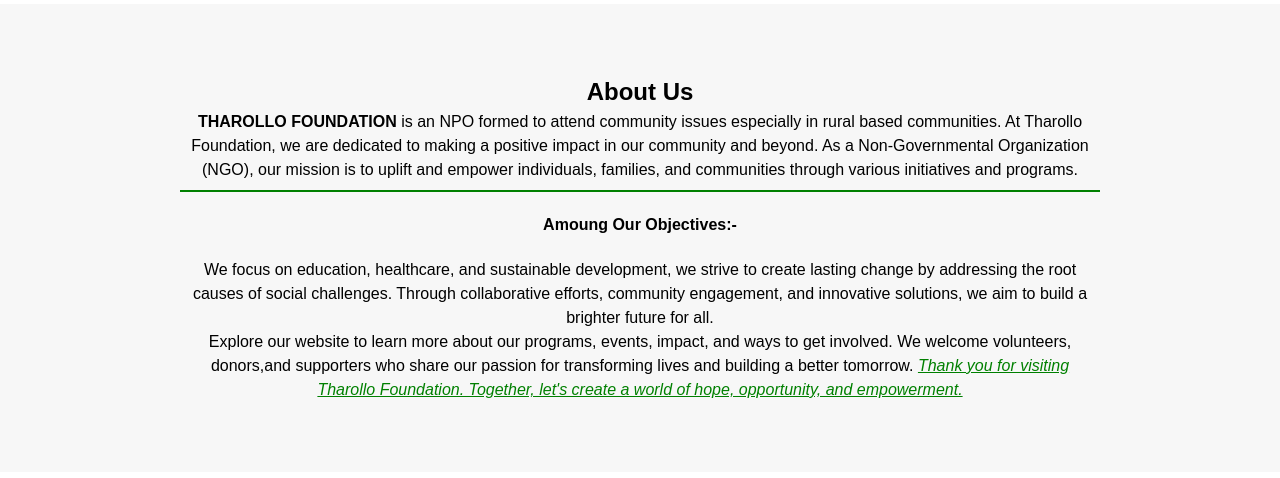
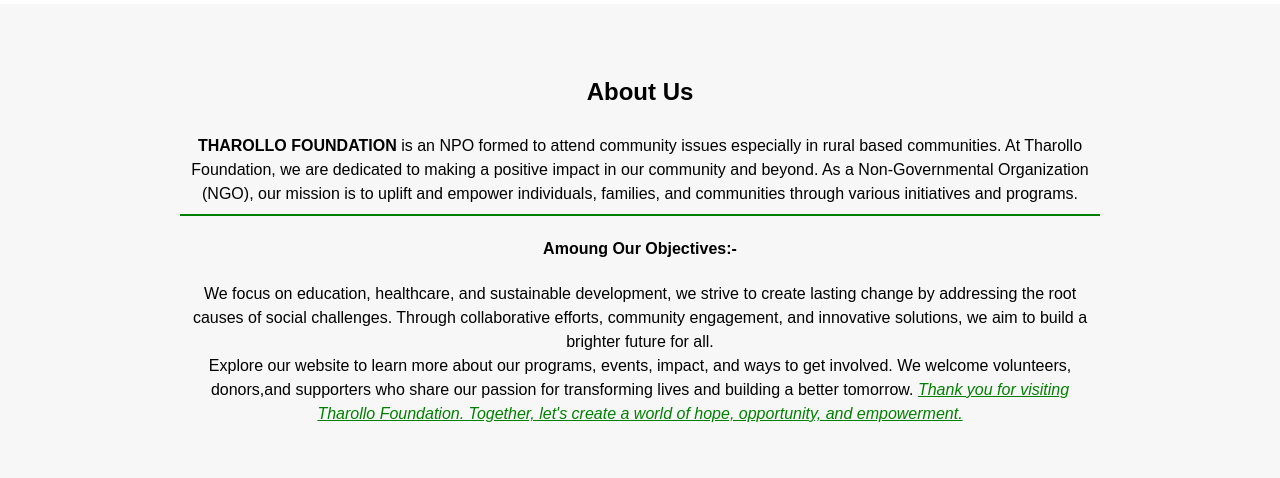
Before and after one commit to Funanani100/tharollofoundation, a plain HTML site: page index.html in a window 1280 px wide. Shown: the part 474-952 px from the top of the page. Drawn offline with Linux system fonts and the light colour scheme.

Commit message:
Update index.html

```diff
--- a/index.html
+++ b/index.html
@@ -44,7 +44,7 @@
 
     <section class="content">
         <div class="container">
-            <h2 id="aboutus">About Us</h2>
+            <h2 id="aboutus">About Us</h2> <br/>
             <p><strong>THAROLLO FOUNDATION</strong> is an NPO formed to attend community issues especially in rural based communities.
                 At Tharollo Foundation, we are dedicated to making a positive impact in our community and beyond.
             As a Non-Governmental Organization (NGO),
```
